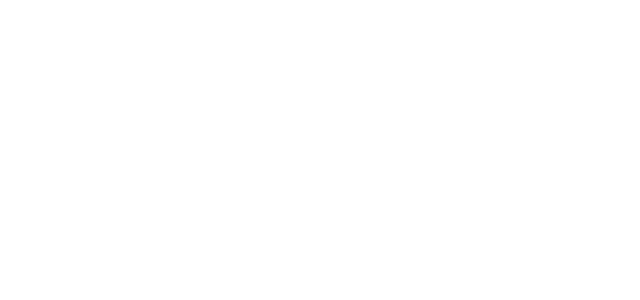
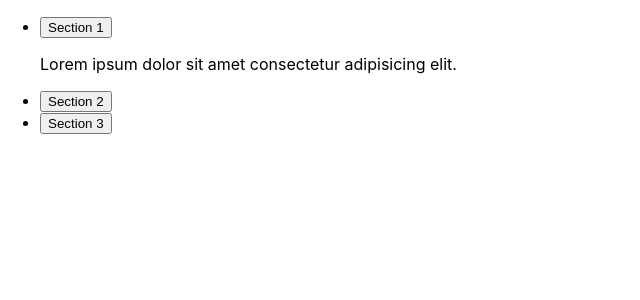
Before and after one commit to thinkful-ei-shark/react-playground-dariss-masha, a React (Create React App) app: page / in a window 1280 px wide. Shown: the top 300 px of the page, without its empty margins (0-640 px from the left). Built offline with nearby package versions, Linux system fonts and the light colour scheme.

Commit message:
accordian.js added with test

```diff
--- /dev/null
+++ b/src/Accordian.js
@@ -0,0 +1,28 @@
+import React from 'react';
+
+class Accordian extends React.Component {
+    static defaultProps = {
+        sections: []
+    }
+
+    state = {
+        currentIndex: 0
+    }
+    render(){
+        const buttons = this.props.sections.map((section, index) =>
+            ( <li key={index}>
+              <button >{section.title}</button>
+              {this.state.currentIndex === index && <p>{section.content}</p>}
+             </li>)
+        )
+        console.log(this.props)
+        console.log(this.props.sections)
+        return (
+        <ul>
+            {buttons}
+        </ul>
+        )
+    }
+}
+
+export default Accordian
--- a/src/App.js
+++ b/src/App.js
@@ -1,9 +1,26 @@
 import React from 'react';
+import Accordian from './Accordian';
+
+const sections = [
+  {
+    title: 'Section 1',
+    content: 'Lorem ipsum dolor sit amet consectetur adipisicing elit.',
+  },
+  {
+    title: 'Section 2',
+    content: 'Cupiditate tenetur aliquam necessitatibus id distinctio quas nihil ipsam nisi modi!',
+  },
+  {
+    title: 'Section 3',
+    content: 'Animi amet cumque sint cupiditate officia ab voluptatibus libero optio et?',
+  },
+]
+
 
 function App() {
   return (
     <main className='App'>
-      {/* content goes here */}
+      {<Accordian sections={sections} />}
     </main>
   );
 }
```
Also changed, not shown: 2 other files (tests, documents, lock files or other folders).
